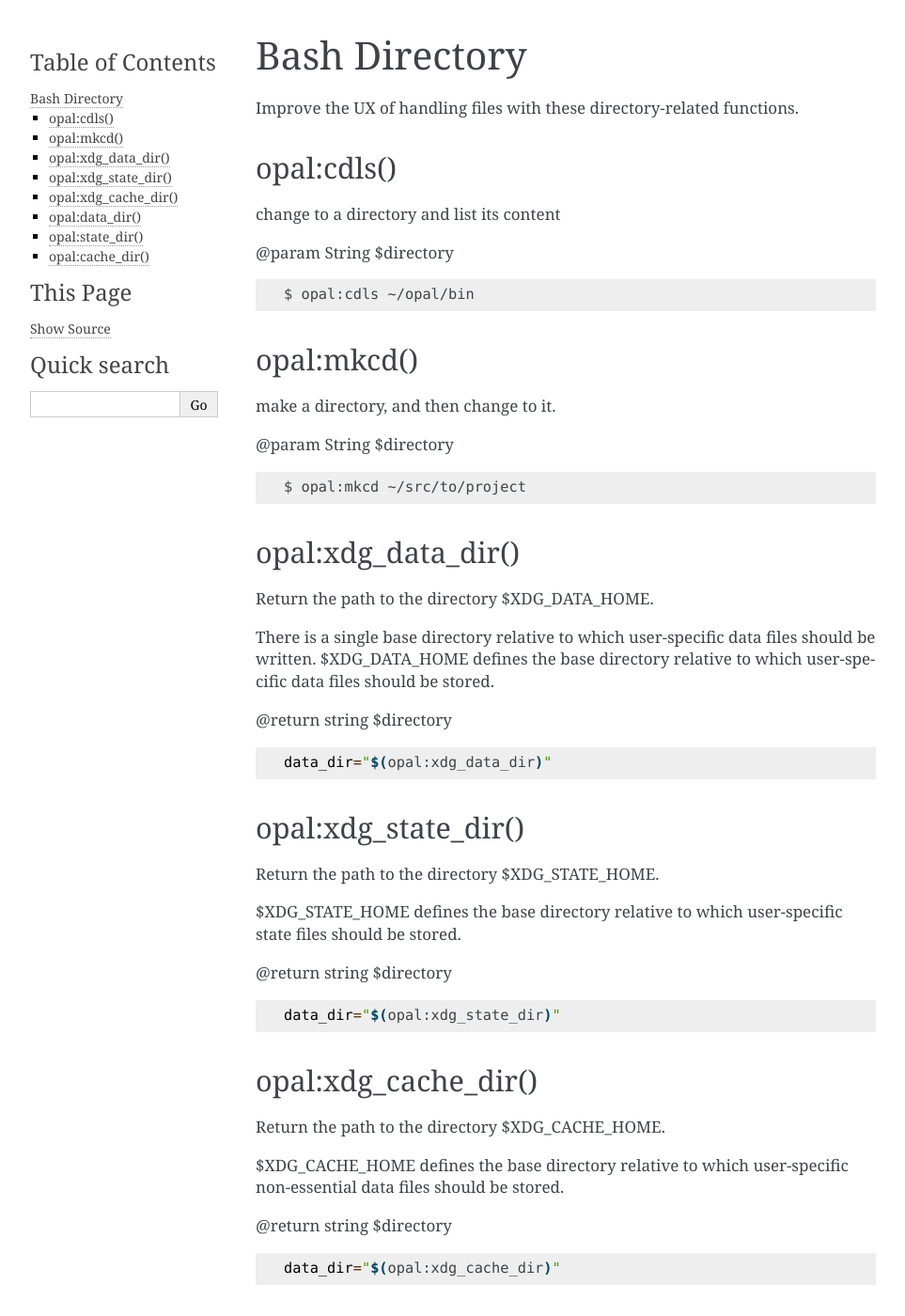
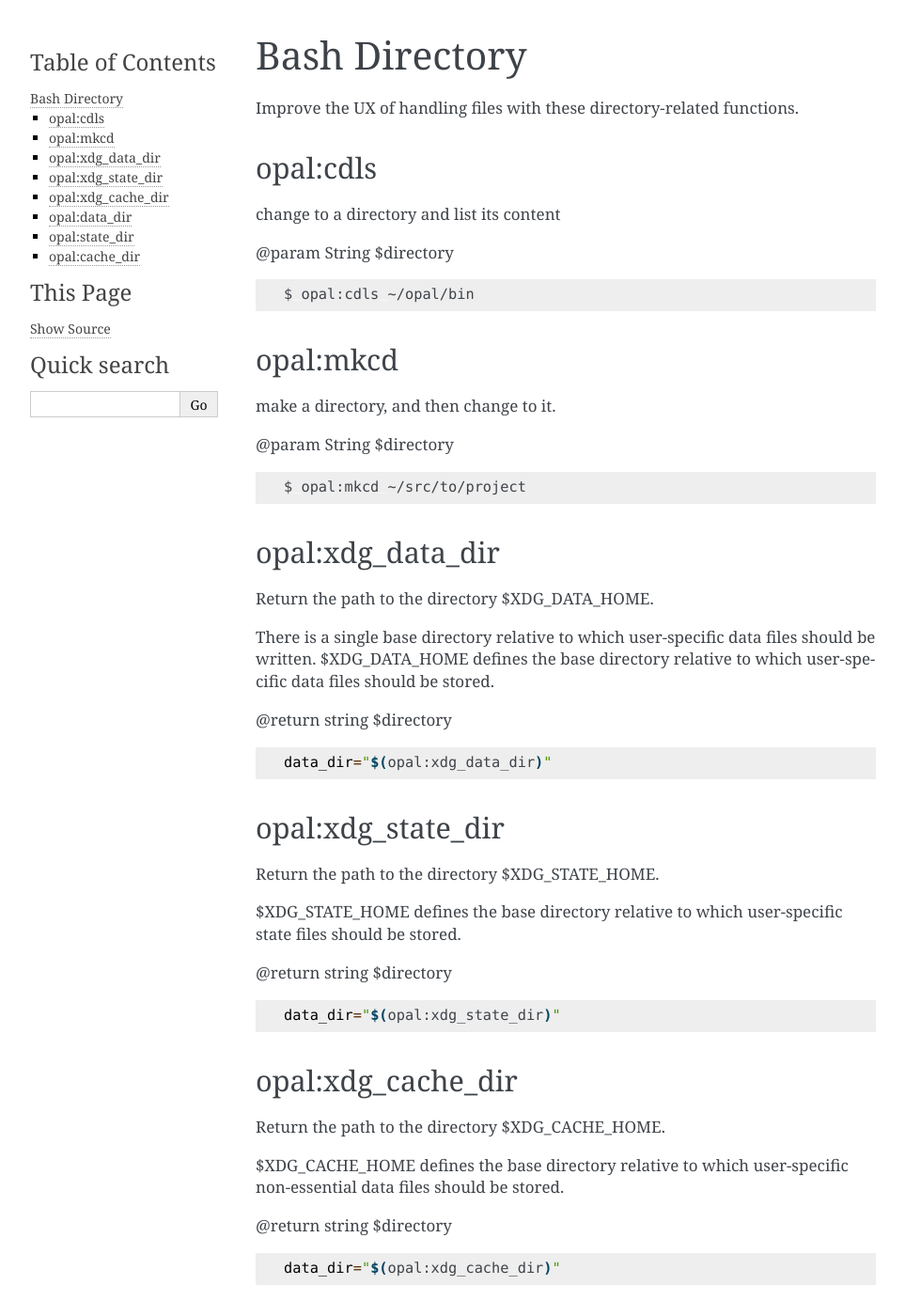
Before and after one commit to andrewwoods/opal-documentation-rtd, a Sphinx documentation site: the page built from docs/source/bash-directory.rst, in a window 1280 px wide and 1400 px high. Shown: the whole window at 94% size, without its empty margins (148-1111 px from the left). Built offline with Sphinx 7.4.7, drawn with Linux system fonts in a browser that asks for light colours; some of the changed text lies outside the part shown.

```diff
--- a/docs/source/bash-directory.rst
+++ b/docs/source/bash-directory.rst
@@ -4,8 +4,8 @@ Bash Directory
 
 Improve the UX of handling files with these directory-related functions.
 
-opal:cdls()
------------
+opal:cdls
+---------
 
 change to a directory and list its content
 
@@ -15,8 +15,8 @@ change to a directory and list its content
 
     $ opal:cdls ~/opal/bin
 
-opal:mkcd()
------------
+opal:mkcd
+---------
 
 make a directory, and then change to it.
 
@@ -27,8 +27,8 @@ make a directory, and then change to it.
     $ opal:mkcd ~/src/to/project
 
 
-opal:xdg_data_dir()
--------------------
+opal:xdg_data_dir
+-----------------
 
 Return the path to the directory $XDG_DATA_HOME.
 
@@ -42,8 +42,8 @@ user-specific data files should be stored.
 
     data_dir="$(opal:xdg_data_dir)"
 
-opal:xdg_state_dir()
---------------------
+opal:xdg_state_dir
+------------------
 
 Return the path to the directory $XDG_STATE_HOME.
 
@@ -56,8 +56,8 @@ state files should be stored.
 
     data_dir="$(opal:xdg_state_dir)"
 
-opal:xdg_cache_dir()
---------------------
+opal:xdg_cache_dir
+------------------
 
 Return the path to the directory $XDG_CACHE_HOME.
 
@@ -71,8 +71,8 @@ non-essential data files should be stored.
     data_dir="$(opal:xdg_cache_dir)"
 
 
-opal:data_dir()
----------------
+opal:data_dir
+-------------
 
 Return the directory path to the opal subdirectory under $XDG_DATA_HOME.
 
@@ -84,8 +84,8 @@ Return the directory path to the opal subdirectory under $XDG_DATA_HOME.
 
     data_dir="$(opal:data_dir)"
 
-opal:state_dir()
-----------------
+opal:state_dir
+--------------
 
 Return the directory path to the opal subdirectory under XDG_STATE_HOME.
 
@@ -97,8 +97,8 @@ Return the directory path to the opal subdirectory under XDG_STATE_HOME.
 
     data_dir="$(opal:state_dir)"
 
-opal:cache_dir()
-----------------
+opal:cache_dir
+--------------
 
 Return the directory path to the opal subdirectory under XDG_CACHE_HOME.
 
```
Also changed, not shown: docs/source/bash-core.rst (+14 -14 lines), docs/source/bash-developer.rst (+8 -8 lines).
